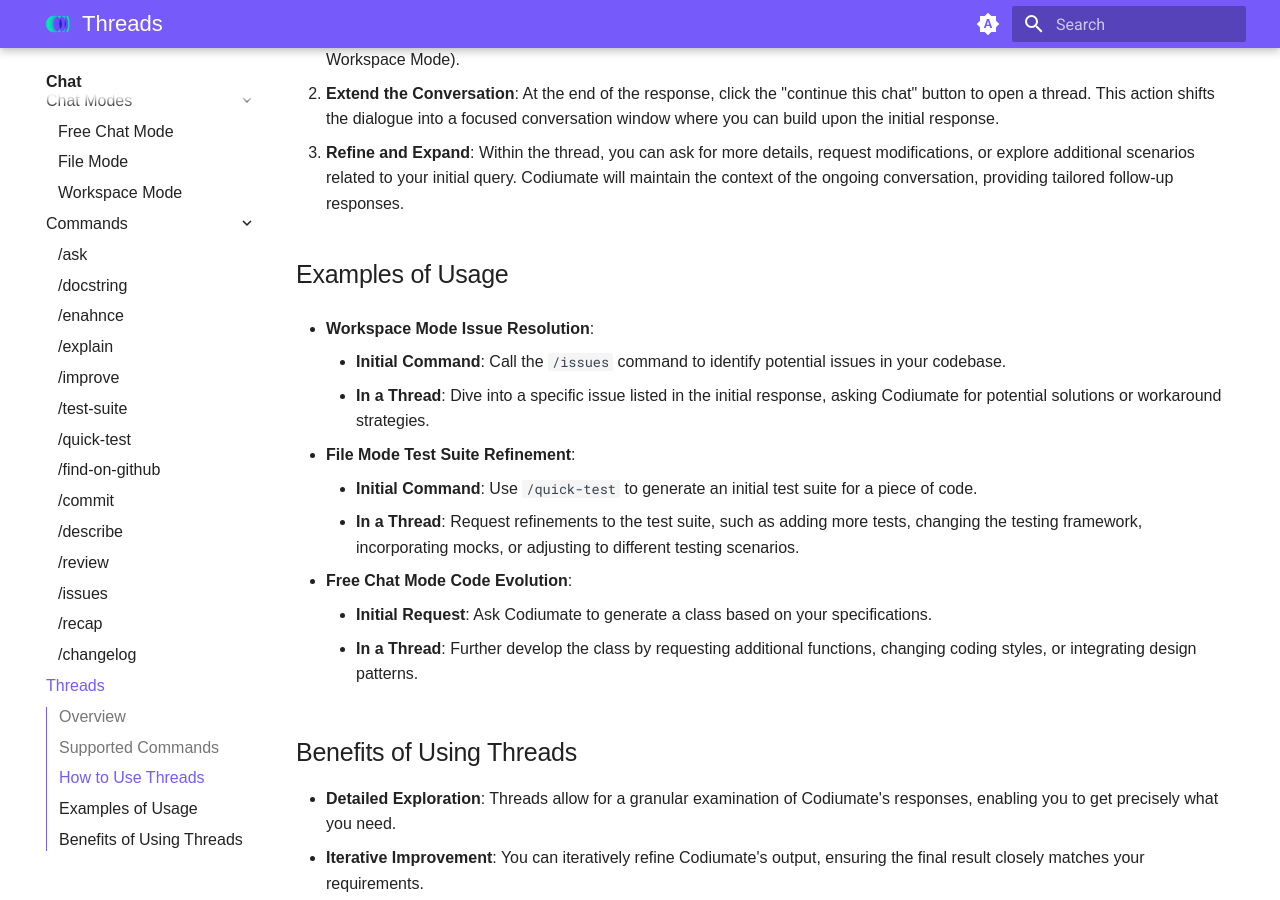
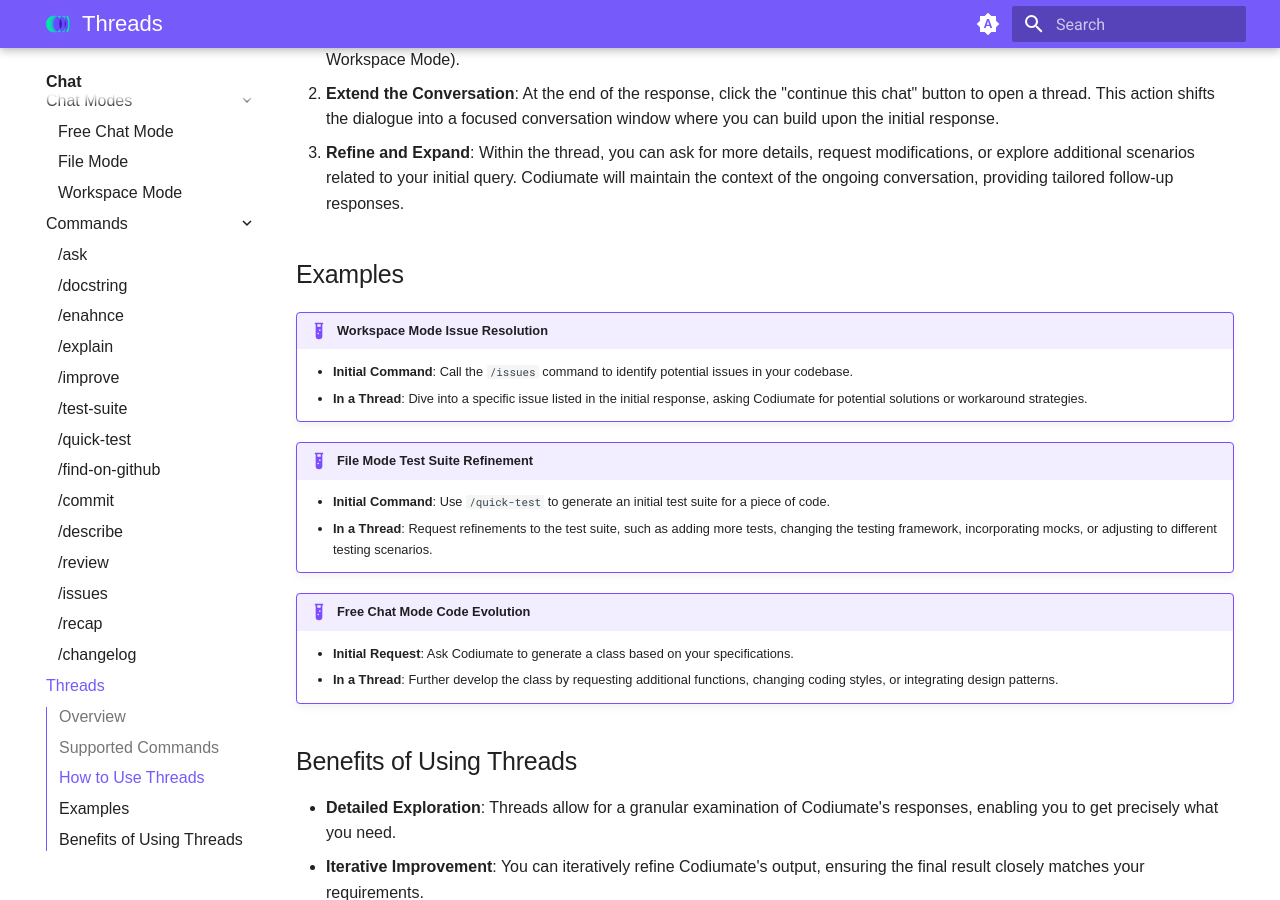
Before and after one commit to Codium-ai/codiumate-docs, an MkDocs documentation site: the page built from docs/chat/threads.md, in a window 1280 px wide and 900 px high, scrolled down 1103 px. Built offline with MkDocs 1.6.1 and Material for MkDocs 9.7.7, drawn with Linux system fonts in a browser that asks for light colours.

```diff
--- a/docs/chat/threads.md
+++ b/docs/chat/threads.md
@@ -27,17 +27,17 @@ After receiving an initial response to these commands, you'll see a "continue th
 2. **Extend the Conversation**: At the end of the response, click the "continue this chat" button to open a thread. This action shifts the dialogue into a focused conversation window where you can build upon the initial response.
 3. **Refine and Expand**: Within the thread, you can ask for more details, request modifications, or explore additional scenarios related to your initial query. Codiumate will maintain the context of the ongoing conversation, providing tailored follow-up responses.
 
-## Examples of Usage
+## Examples
 
-- **Workspace Mode Issue Resolution**:
+!!! example "Workspace Mode Issue Resolution"
     - **Initial Command**: Call the `/issues` command to identify potential issues in your codebase.
     - **In a Thread**: Dive into a specific issue listed in the initial response, asking Codiumate for potential solutions or workaround strategies.
 
-- **File Mode Test Suite Refinement**:
+!!! example "File Mode Test Suite Refinement"
     - **Initial Command**: Use `/quick-test` to generate an initial test suite for a piece of code.
     - **In a Thread**: Request refinements to the test suite, such as adding more tests, changing the testing framework, incorporating mocks, or adjusting to different testing scenarios.
 
-- **Free Chat Mode Code Evolution**:
+!!! example "Free Chat Mode Code Evolution"
     - **Initial Request**: Ask Codiumate to generate a class based on your specifications.
     - **In a Thread**: Further develop the class by requesting additional functions, changing coding styles, or integrating design patterns.
 
--- a/mkdocs.yml
+++ b/mkdocs.yml
@@ -13,6 +13,7 @@ nav:
     - Example Test: 'tests/example-test.md'
     - Context Tab: 'tests/context.md'
     - Running Tests: 'tests/running-tests.md'
+    - Extend Test Suite: 'tests/extend.md'
     - Supported Languages: 'tests/supported-languages.md'
   - Chat:
     - 'chat/index.md'
```
Also changed, not shown: docs/chat/modes/workspace-mode.md (+2 -1 lines), docs/installation/index.md (+2 -3 lines), 1 other file.
